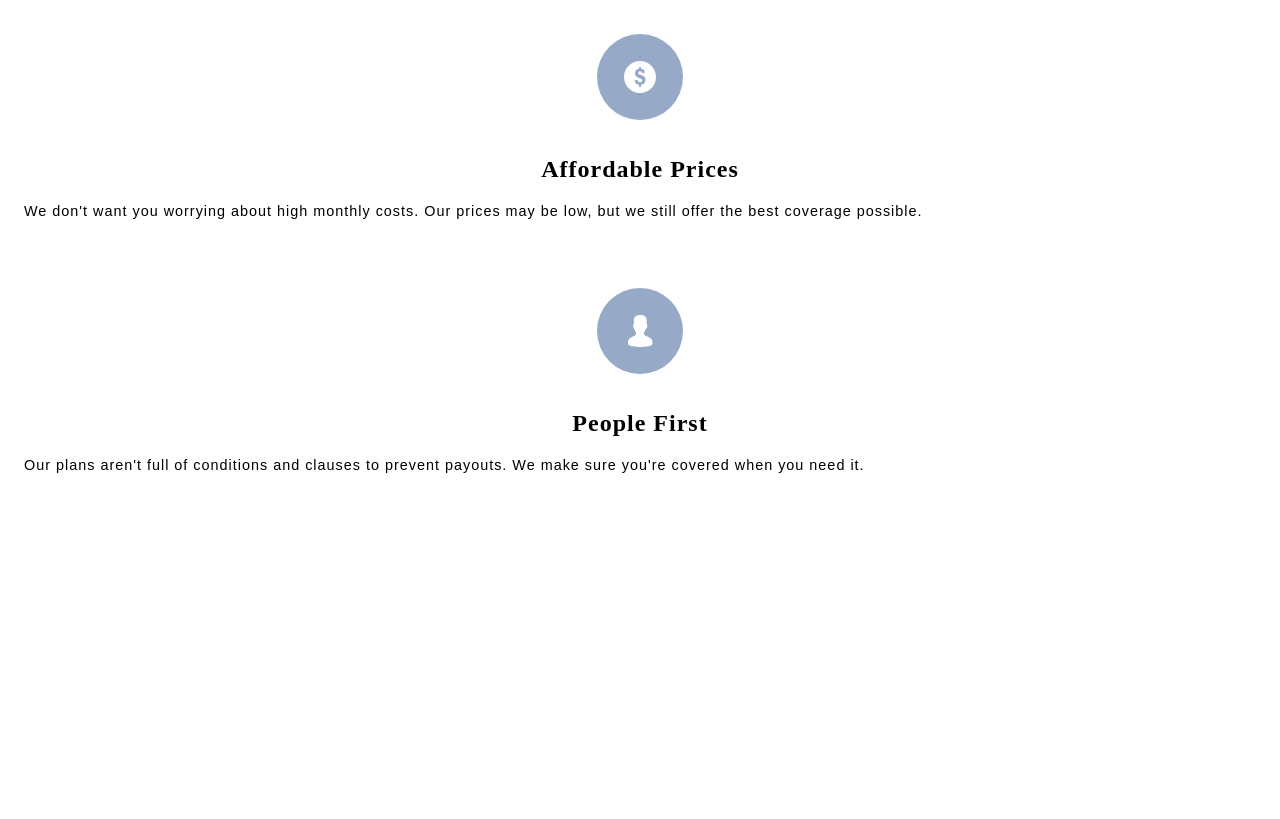
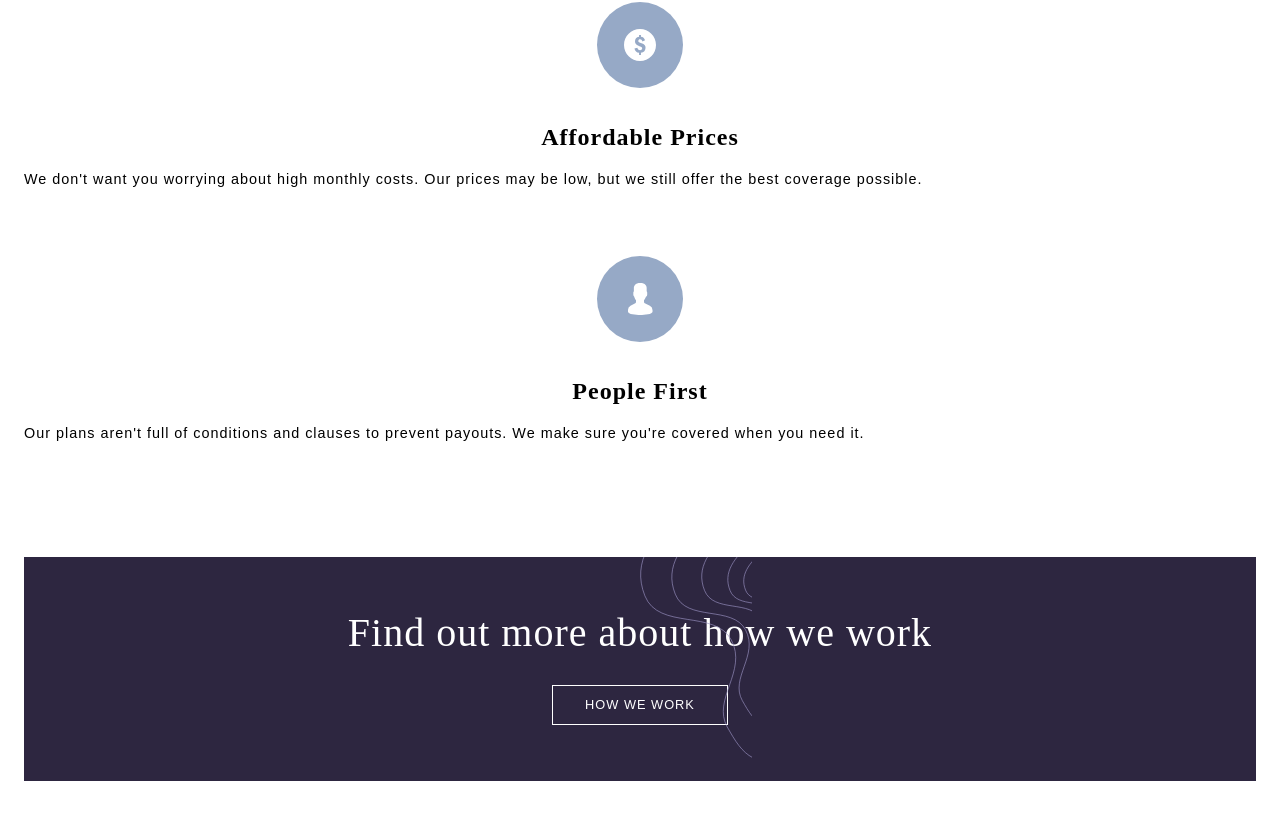
Before and after one commit to kriszzy01/FEM-Insure, a React (Create React App) app: page / in a window 1280 px wide. Shown: the part 2405-3224 px from the top of the page. Before the commit the page ends 3058 px from the top, so only its background shows below. Built offline with nearby package versions, Linux system fonts and the light colour scheme.

Commit message:
Added How we Work Section

```diff
--- a/src/App.js
+++ b/src/App.js
@@ -2,6 +2,7 @@ import React from "react";
 import {Header} from "./components/Header";
 import {Hero} from "./components/Hero";
 import {WhyUs} from "./components/WhyUs";
+import {HowWeWork} from "./components/HowWeWork";
 import "./App.css";
 
 export const App = () => {
@@ -11,6 +12,7 @@ export const App = () => {
             <main>
                 <Hero/>
                 <WhyUs/>
+                <HowWeWork/>
             </main>
         </>
     );
--- /dev/null
+++ b/src/components/HowWeWork.js
@@ -0,0 +1,12 @@
+import React from "react";
+import {Button} from "./Button";
+import "./styles/HowWeWork.css";
+
+export const HowWeWork = () => {
+    return(
+        <section className="howWeWork">
+            <h1>Find out more about how we work</h1>
+            <Button>HOW WE WORK</Button>
+        </section>
+    );
+};
--- /dev/null
+++ b/src/components/styles/HowWeWork.css
@@ -0,0 +1,24 @@
+.howWeWork {
+    background-color: hsl(256, 26%, 20%);
+    color: white;
+    text-align: center;
+    padding: 3.5rem 1rem;
+    margin:5rem 1.5rem 7rem;
+    position: relative;
+}
+
+.howWeWork:before {
+    content: "";
+    position: absolute;
+    top: 0;
+    right: 0;
+    height: 90%;
+    width: 50%;
+    background: url("../../assets/images/bg-pattern-how-we-work-mobile.svg");
+    background-repeat: no-repeat;
+    background-size: contain;
+}
+
+.howWeWork h1 {
+    margin-bottom: 2rem;
+}
--- a/src/components/styles/WhyUs.css
+++ b/src/components/styles/WhyUs.css
@@ -1,6 +1,6 @@
 .whyUs {
     text-align: center;
-    padding: 9rem 1.5rem;
+    padding: 7rem 1.5rem 0 1.5rem;
 }
 
 .whyUs hr {
```
Also changed, not shown: src/assets/images/bg-pattern-how-we-work-mobile.svg (added).
